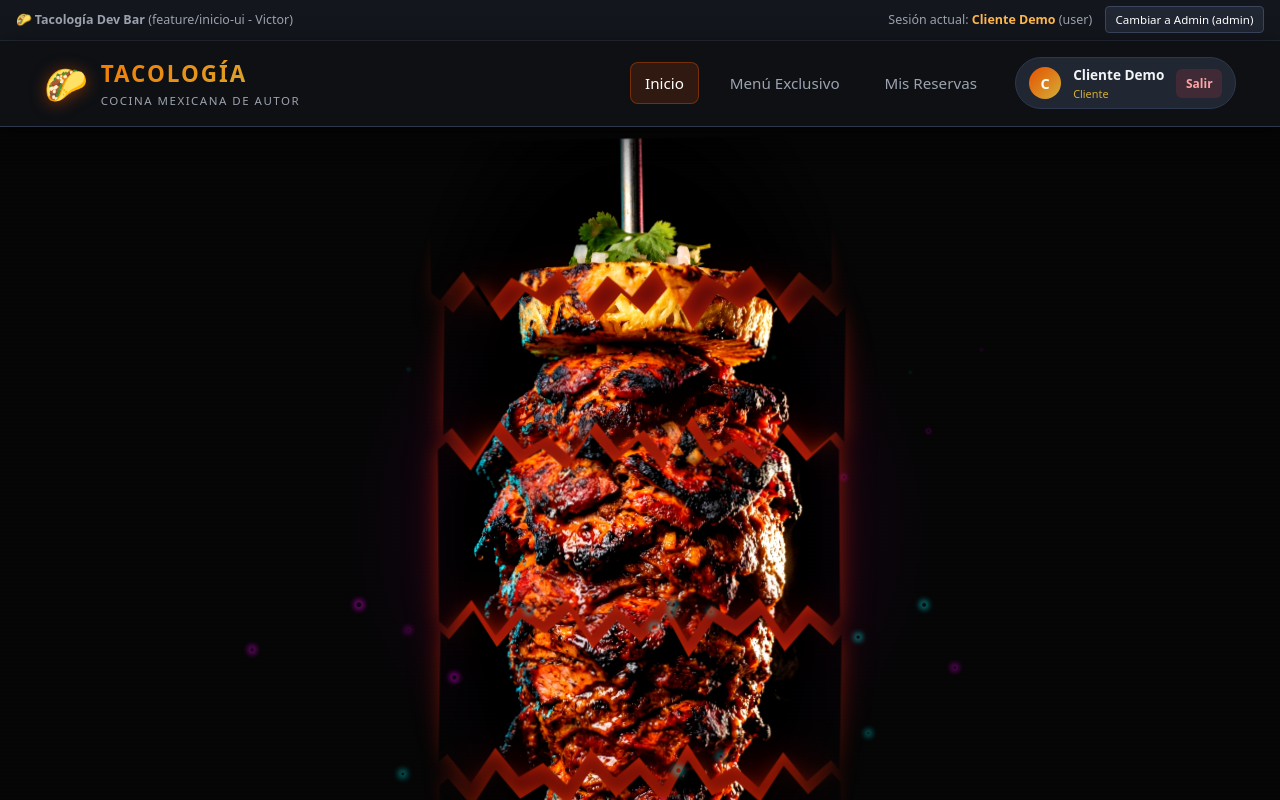
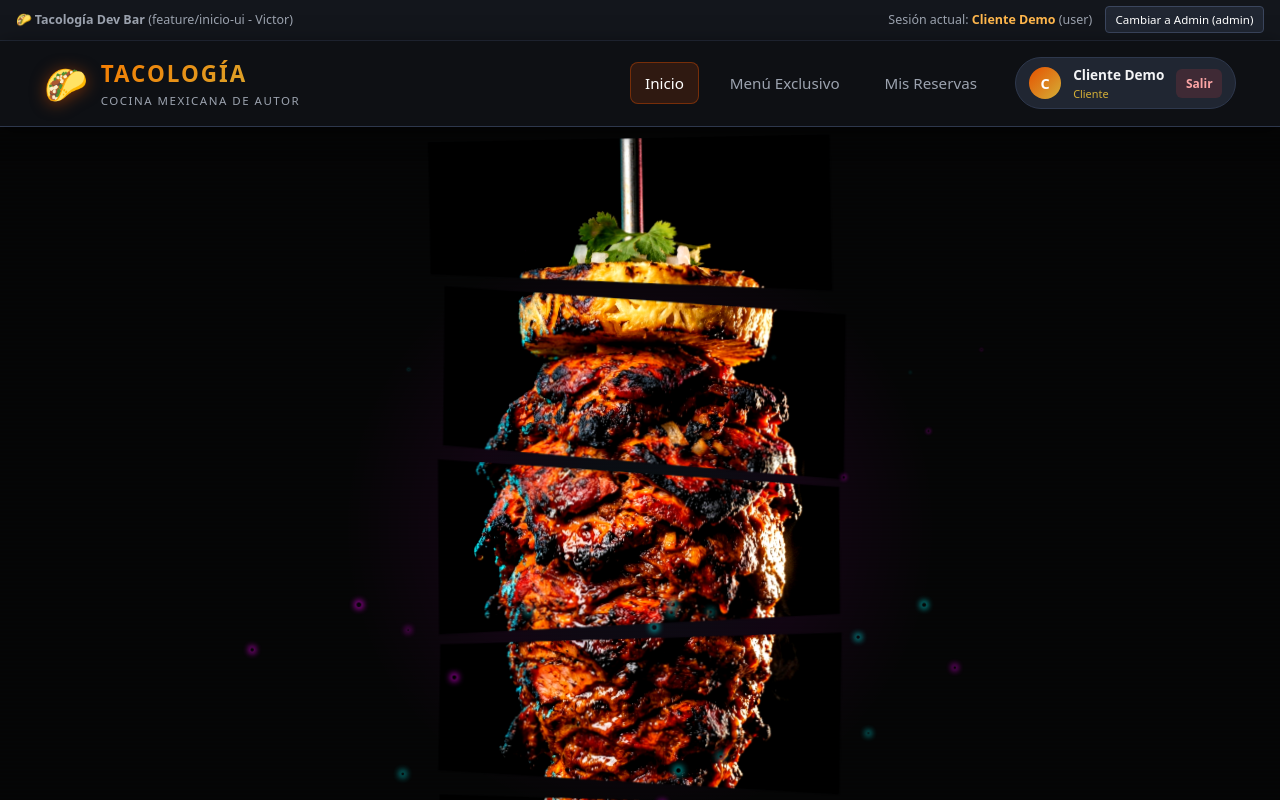
Before and after one commit to aleexds/Login-proyect, a React (Vite) app in the folder ReactInicio/: page / in a window 1280 px wide. Shown: the top 800 px of the page. Built offline with nearby package versions, Linux system fonts and the light colour scheme.

Commit message:
fix(inicio-ui): Restaurar cortes geometricos limpios

```diff
--- a/ReactInicio/src/components/HeroTrompo.css
+++ b/ReactInicio/src/components/HeroTrompo.css
@@ -65,11 +65,6 @@
   width: 100%;
   height: 100%;
   transform-origin: center;
-  /* Elimina el borde rectangular del alpha para que el drop-shadow no lo detecte */
-  -webkit-mask-image: radial-gradient(ellipse 70% 85% at 50% 50%, black 50%, transparent 75%);
-  mask-image: radial-gradient(ellipse 70% 85% at 50% 50%, black 50%, transparent 75%);
-  /* Brillo intenso de las grietas desgarradas */
-  filter: drop-shadow(0 0 10px rgba(255, 60, 0, 0.7)) drop-shadow(0 0 25px rgba(255, 0, 0, 0.4));
 }
 
 .slice-img {
@@ -78,7 +73,7 @@
   width: 100%;
   height: 100%;
   object-fit: contain;
-  mix-blend-mode: screen; /* Elimina restos de negro */
+  mix-blend-mode: screen; /* Esto ELIMINA los pixeles negros de tu JPG mágicamente */
 }
 
 /* Base styling */
@@ -86,37 +81,12 @@
   filter: saturate(1.3) contrast(1.15);
 }
 
-/* ─── Cortes Orgánicos (Carne Desgarrada) ─── */
-.slice-1 .slice-img {
-  clip-path: polygon(
-    0% 0%, 100% 0%,
-    100% 20%, 95% 18%, 90% 22%, 85% 19%, 80% 23%, 75% 18%, 70% 21%, 65% 19%, 60% 24%, 55% 18%, 50% 22%, 45% 19%, 40% 23%, 35% 18%, 30% 21%, 25% 19%, 20% 23%, 15% 18%, 10% 22%, 5% 19%, 0% 21%
-  );
-}
-.slice-2 .slice-img {
-  clip-path: polygon(
-    0% 21%, 5% 19%, 10% 22%, 15% 18%, 20% 23%, 25% 19%, 30% 21%, 35% 18%, 40% 23%, 45% 19%, 50% 22%, 55% 18%, 60% 24%, 65% 19%, 70% 21%, 75% 18%, 80% 23%, 85% 19%, 90% 22%, 95% 18%, 100% 20%,
-    100% 40%, 95% 42%, 90% 38%, 85% 41%, 80% 37%, 75% 42%, 70% 39%, 65% 41%, 60% 36%, 55% 42%, 50% 38%, 45% 41%, 40% 37%, 35% 42%, 30% 39%, 25% 41%, 20% 37%, 15% 42%, 10% 38%, 5% 41%, 0% 39%
-  );
-}
-.slice-3 .slice-img {
-  clip-path: polygon(
-    0% 39%, 5% 41%, 10% 38%, 15% 42%, 20% 37%, 25% 41%, 30% 39%, 35% 42%, 40% 37%, 45% 41%, 50% 38%, 55% 42%, 60% 36%, 65% 41%, 70% 39%, 75% 42%, 80% 37%, 85% 41%, 90% 38%, 95% 42%, 100% 40%,
-    100% 62%, 95% 60%, 90% 64%, 85% 61%, 80% 65%, 75% 60%, 70% 63%, 65% 61%, 60% 66%, 55% 60%, 50% 64%, 45% 61%, 40% 65%, 35% 60%, 30% 63%, 25% 61%, 20% 65%, 15% 60%, 10% 64%, 5% 61%, 0% 63%
-  );
-}
-.slice-4 .slice-img {
-  clip-path: polygon(
-    0% 63%, 5% 61%, 10% 64%, 15% 60%, 20% 65%, 25% 61%, 30% 63%, 35% 60%, 40% 65%, 45% 61%, 50% 64%, 55% 60%, 60% 66%, 65% 61%, 70% 63%, 75% 60%, 80% 65%, 85% 61%, 90% 64%, 95% 60%, 100% 62%,
-    100% 82%, 95% 84%, 90% 80%, 85% 83%, 80% 79%, 75% 84%, 70% 81%, 65% 83%, 60% 78%, 55% 84%, 50% 80%, 45% 83%, 40% 79%, 35% 84%, 30% 81%, 25% 83%, 20% 79%, 15% 84%, 10% 80%, 5% 83%, 0% 81%
-  );
-}
-.slice-5 .slice-img {
-  clip-path: polygon(
-    0% 81%, 5% 83%, 10% 80%, 15% 84%, 20% 79%, 25% 83%, 30% 81%, 35% 84%, 40% 79%, 45% 83%, 50% 80%, 55% 84%, 60% 78%, 65% 83%, 70% 81%, 75% 84%, 80% 79%, 85% 83%, 90% 80%, 95% 84%, 100% 82%,
-    100% 100%, 0% 100%
-  );
-}
+/* ─── Cortes Geométricos (Separación Limpia) ─── */
+.slice-1 .slice-img { clip-path: polygon(0 0, 100% 0, 100% 22%, 0 18%); }
+.slice-2 .slice-img { clip-path: polygon(0 18%, 100% 22%, 100% 45%, 0 40%); }
+.slice-3 .slice-img { clip-path: polygon(0 40%, 100% 45%, 100% 62%, 0 65%); }
+.slice-4 .slice-img { clip-path: polygon(0 65%, 100% 62%, 100% 85%, 0 82%); }
+.slice-5 .slice-img { clip-path: polygon(0 82%, 100% 85%, 100% 100%, 0 100%); }
 
 
 /* ─── Efecto Aberración Cromática Glitch ─── */
```
